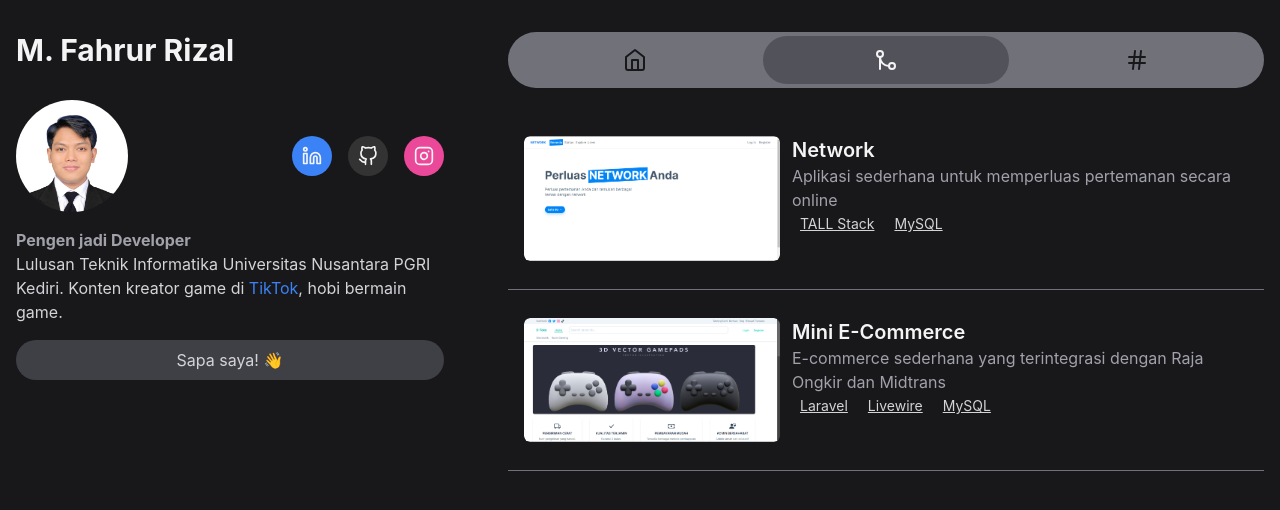
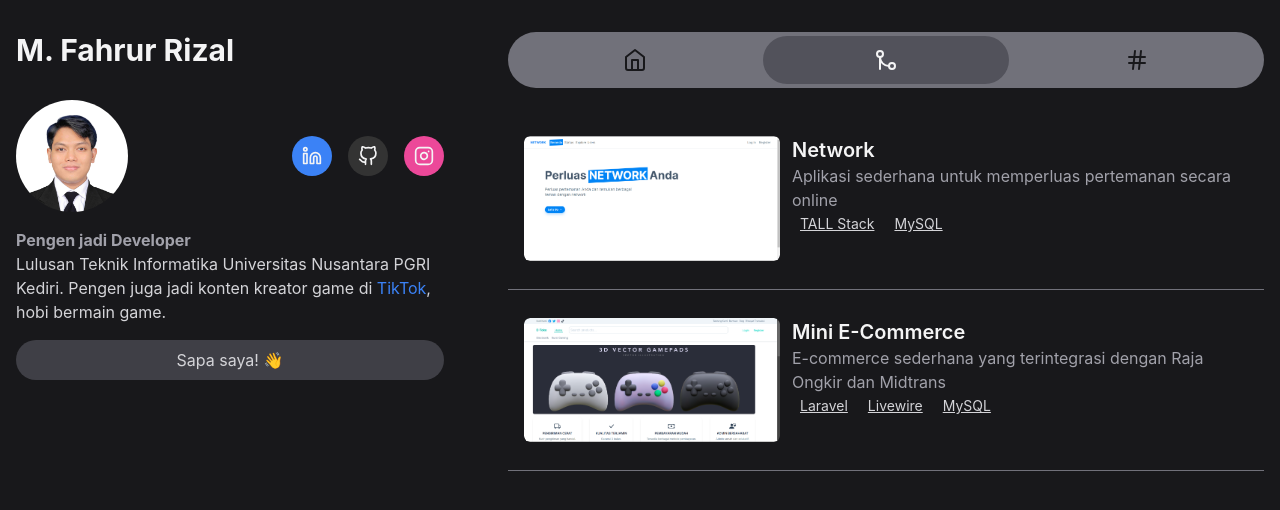
Before and after one commit to rizal57/my-portfolio, a React (Create React App) app: page /portfolio in a window 1280 px wide. Shown: the top 510 px of the page. Built offline with nearby package versions, Linux system fonts and the light colour scheme.

Commit message:
[IMP] Improve about

```diff
--- a/src/components/About.jsx
+++ b/src/components/About.jsx
@@ -49,7 +49,7 @@ const About = () => {
                 <div className={'text-zinc-300'}>
                     <h1 className="font-bold text-base text-zinc-400">Pengen jadi Developer</h1>
                     <p>
-                        Lulusan Teknik Informatika Universitas Nusantara PGRI Kediri. Konten kreator game di{' '}
+                        Lulusan Teknik Informatika Universitas Nusantara PGRI Kediri. Pengen juga jadi konten kreator game di{' '}
                         <a href="https://www.tiktok.com/@joule0507" target={'_blank'} className={'text-blue-500 hover:underline'} rel="noreferrer">
                             TikTok
                         </a>
```
